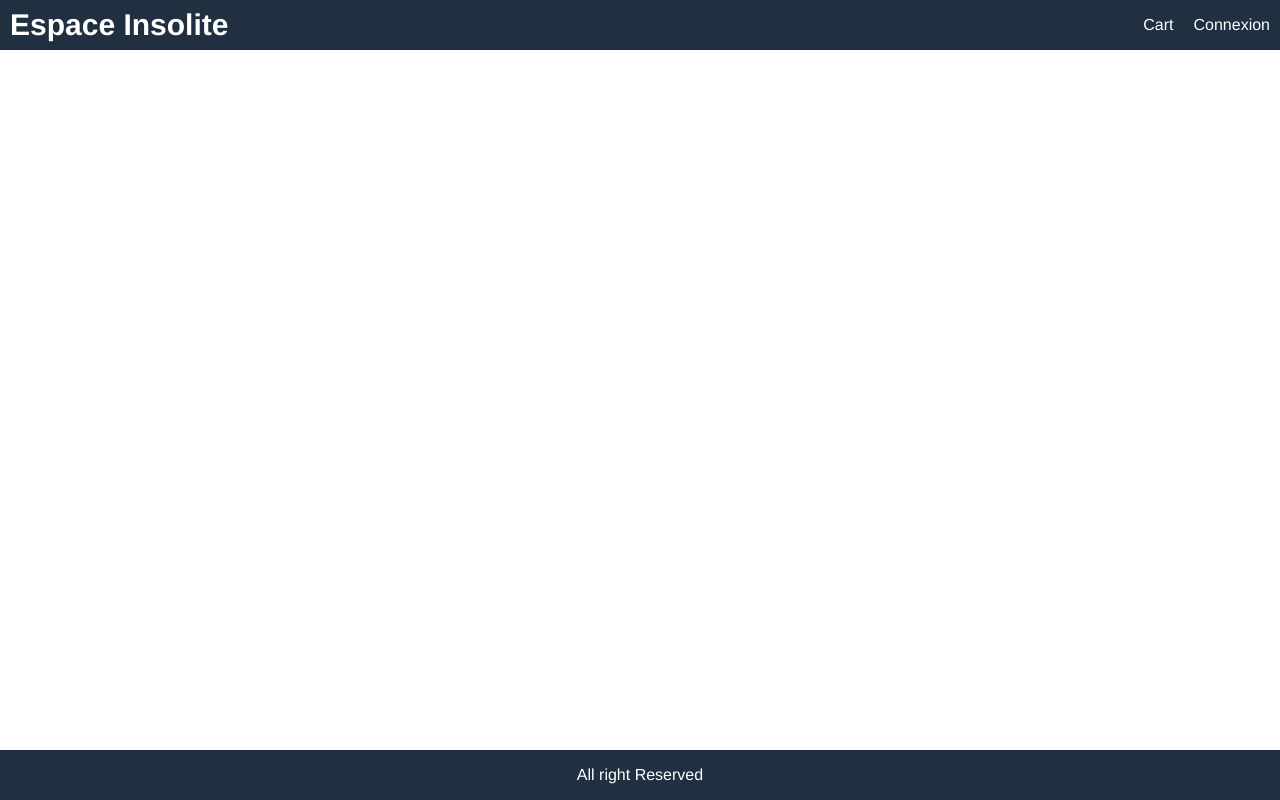
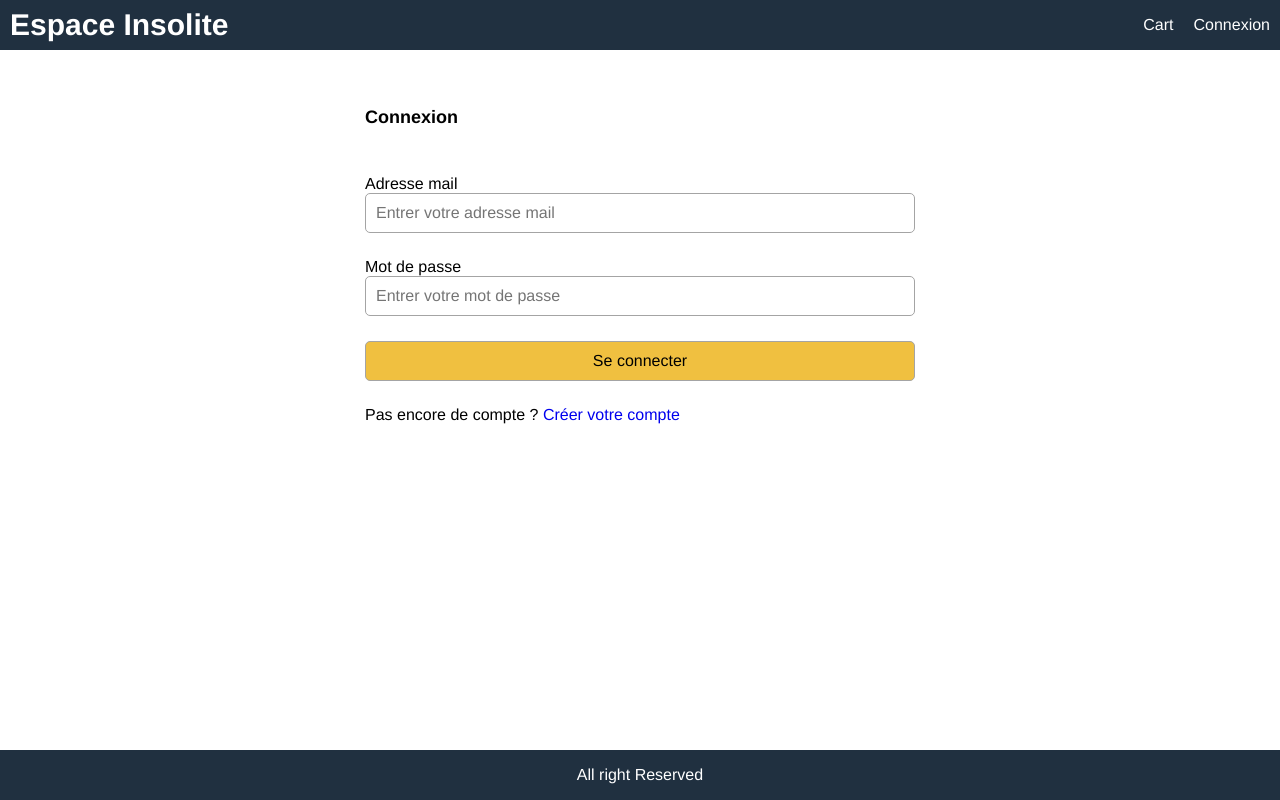
Before and after one commit to samuel1197/EsapceInsolite-react, a React (Create React App) app in the folder frontend/: page /signin in a window 1280 px wide. Built offline with nearby package versions, Linux system fonts and the light colour scheme.

Commit message:
evolution connexion user

```diff
--- a/frontend/src/App.js
+++ b/frontend/src/App.js
@@ -3,12 +3,20 @@
 import HomeScreen from './screens/HomeScreen';
 import ProductScreen from './screens/ProductScreen';
 import CartScreen from './screens/CartScreen';
-import { useSelector } from 'react-redux';
+import { useDispatch, useSelector } from 'react-redux';
+import SigninScreen from './screens/SigninScreen';
+import { signout } from './actions/userActions';
 
 function App() {
 
   const cart = useSelector(state => state.cart);
   const { cartItems } = cart;
+  const userSignin = useSelector((state) => state.userSignin);
+  const { userInfo } = userSignin;
+  const dispatch = useDispatch();
+  const signoutHandler = () =>{
+    dispatch(signout());
+  }
   return (
     <BrowserRouter>
       <div className="grid-container">
@@ -22,12 +30,24 @@
               <span className='badge'>{cartItems.length}</span>
             )}
             </Link>
-            <Link to="/signin">Connexion</Link>
+            {
+              userInfo ? (
+                <div className="dropdown">
+                  <Link to="#">{userInfo.name} <i className="fa fa-caret-down"></i></Link>
+                  <ul className="dropdown-content">
+                    <Link to="#signout" onClick={signoutHandler}>Se deconnecter</Link>
+                  </ul>
+                </div>
+              ) :
+              (
+                <Link to="/signin">Connexion</Link>
+              )}
           </div>
         </header>
         <main>
           <Route path="/cart/:id?" component={CartScreen}></Route>
           <Route path="/product/:id" component={ProductScreen}></Route>
+          <Route path="/signin" component={SigninScreen}></Route>
           <Route path="/" component={HomeScreen} exact></Route>
         </main>
         <footer className="row center">All right Reserved</footer>
--- /dev/null
+++ b/frontend/src/actions/userActions.js
@@ -0,0 +1,23 @@
+import Axios from "axios";
+import { USER_SIGNIN_FAIL, USER_SIGNIN_REQUEST, USER_SIGNIN_SUCCESS, USER_SIGNOUT } from "../constants/userConstants"
+
+export const signin= (email, password) => async (dispatch) =>{
+    dispatch({type: USER_SIGNIN_REQUEST, payload:{email, password}});
+    try{
+        const {data} = await Axios.post('/api/users/signin', {email, password});
+        dispatch({type: USER_SIGNIN_SUCCESS, payload: data});
+        localStorage.setItem("userInfo", JSON.stringify(data));
+    } catch(error) {
+        dispatch({
+            type: USER_SIGNIN_FAIL,
+            payload: error.response && error.response.data.message
+            ? error.response.data.message
+            : error.message,
+        });
+    }
+};
+export const signout = () => (dispatch) =>{
+    localStorage.removeItem('userInfo');
+    localStorage.removeItem('userItems');
+    dispatch({ type: USER_SIGNOUT });
+}
--- /dev/null
+++ b/frontend/src/constants/userConstants.js
@@ -0,0 +1,4 @@
+export const USER_SIGNIN_REQUEST = "USER_SIGNIN_REQUEST";
+export const USER_SIGNIN_SUCCESS = "USER_SIGNIN_SUCCESS";
+export const USER_SIGNIN_FAIL = "USER_SIGNIN_FAIL";
+export const USER_SIGNOUT = "USER_SIGNOUT";
--- a/frontend/src/index.css
+++ b/frontend/src/index.css
@@ -208,3 +208,43 @@
   color: #a02020;
   background-color: #ffe0e0;
 }
+
+/*Form*/
+.form{
+  max-width: 60rem;
+  margin: 0 auto;
+}
+
+.form > div{
+  display: flex;
+  flex-direction: column;
+  margin: 2.5rem;
+}
+.from label{
+  margin: 1rem 0;
+  display: block;
+}
+
+/*dropdown*/
+
+.dropdown{
+  display: inline-block;
+  position: relative;
+}
+
+.dropdown-content{
+  position: absolute;
+  display: none;
+  right: 0;
+  min-width: 15rem;
+  padding: 1rem;
+  z-index: 1;
+  background-color: #203040;
+  margin: 0;
+  margin-top: 0.4rem;
+  border-radius: 0.5rem;
+}
+
+.dropdown:hover .dropdown-content {
+  display: block;
+}
--- /dev/null
+++ b/frontend/src/reducers/userReducers.js
@@ -0,0 +1,17 @@
+import { USER_SIGNIN_FAIL, USER_SIGNIN_REQUEST, USER_SIGNIN_SUCCESS, USER_SIGNOUT } from "../constants/userConstants";
+
+export const userSinginReducer = (state = {}, action) =>{
+    switch(action.type) {
+        case USER_SIGNIN_REQUEST:
+            return{loading: true};
+        case USER_SIGNIN_SUCCESS:
+            return{loading: false, userInfo: action.payload};
+        case USER_SIGNIN_FAIL:
+            return{loading: false, error: action.payload};
+        case USER_SIGNOUT:
+            return{};
+        default :
+            return state;
+
+    }
+}
--- /dev/null
+++ b/frontend/src/screens/SigninScreen.js
@@ -0,0 +1,58 @@
+import React, { useEffect, useState } from 'react';
+import { useDispatch, useSelector } from 'react-redux';
+import {Link} from 'react-router-dom';
+import { signin } from '../actions/userActions';
+import LoadingBox from '../components/LoadingBox';
+import MessageBox from '../components/MessageBox';
+
+export default function SigninScreen(props){
+
+    const [email, setEmail] = useState('');
+    const [password, setPassword] = useState('');
+
+    const redirect = props.location.search? props.location.search.split('=')[1]: '/';
+    const userSignin = useSelector((state) => state.userSignin);
+    const { userInfo, loading, error } = userSignin;
+
+    const dispatch = useDispatch();
+    const submitHandler = (e) =>{
+        e.preventDefault();
+        dispatch(signin(email, password))
+    };
+    useEffect(() =>{
+        if(userInfo) {
+            props.history.push(redirect);
+        }
+    }, [props.history, redirect, userInfo]);
+    return(
+        <div>
+            <form className="form" onSubmit={submitHandler}>
+                <div>
+                    <h1>Connexion</h1>
+                </div>
+                {loading && <LoadingBox></LoadingBox>}
+                {error && <MessageBox variant="danger">{error}</MessageBox>}
+                <div>
+                    <label htmlFor="email">Adresse mail</label>
+                    <input type="email" id="email" placeholder="Entrer votre adresse mail" required onChange={ e => setEmail(e.target.value)}></input>
+                </div>
+                <div>
+                    <label htmlFor="password">Mot de passe</label>
+                    <input type="password" id="password" placeholder="Entrer votre mot de passe" required onChange={ e => setPassword(e.target.value)}></input>
+                </div>
+                <div>
+                    <label />
+                    <button className="primary" type="submit">Se connecter</button>
+                </div>
+                <div>
+                    <label />
+                    <div>
+                        Pas encore de compte ? <Link to="/register">Créer votre compte</Link>
+
+                    </div>
+                </div>
+
+            </form>
+        </div>
+    )
+}
--- a/frontend/src/store.js
+++ b/frontend/src/store.js
@@ -2,8 +2,12 @@
 import thunk from 'redux-thunk';
 import { cartReducer } from "./reducers/cartReducers";
 import { productDetailsReducer, productListReducer } from "./reducers/productReducers";
+import { userSinginReducer } from "./reducers/userReducers";
 
 const initialState = {
+    userSignin: {
+        userInfo: localStorage.getItem('userInfo')? JSON.parse(localStorage.getItem('userInfo')):null,
+    },
     cart: {
         cartItems: localStorage.getItem('cartItems')
         ? JSON.parse(localStorage.getItem('cartItems'))
@@ -14,6 +18,7 @@
     productList: productListReducer,
     productDetails: productDetailsReducer,
     cart: cartReducer,
+    userSignin: userSinginReducer,
 });
 
 const composeEnhancer = window.__REDUX_DEVTOOLS_EXTENSION_COMPOSE__ || compose;
```
Also changed, not shown: 2 other files (tests, documents, lock files or other folders).
